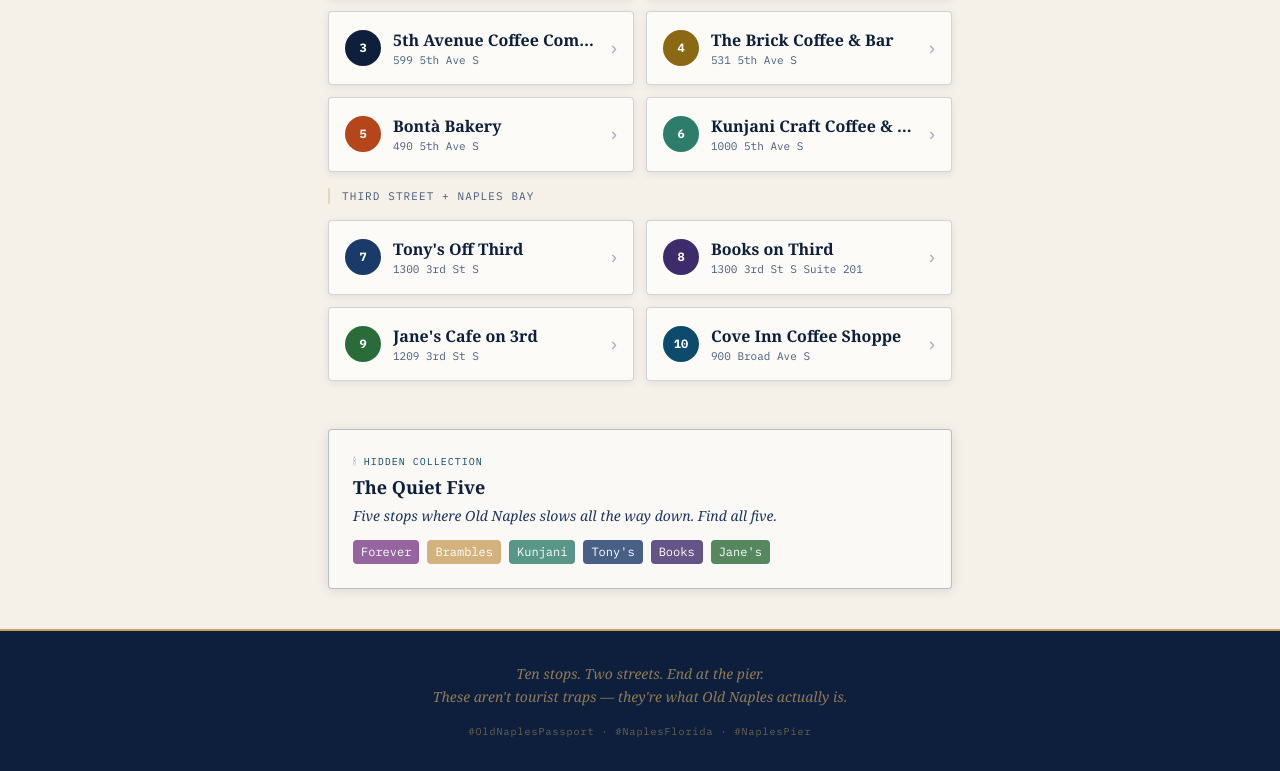
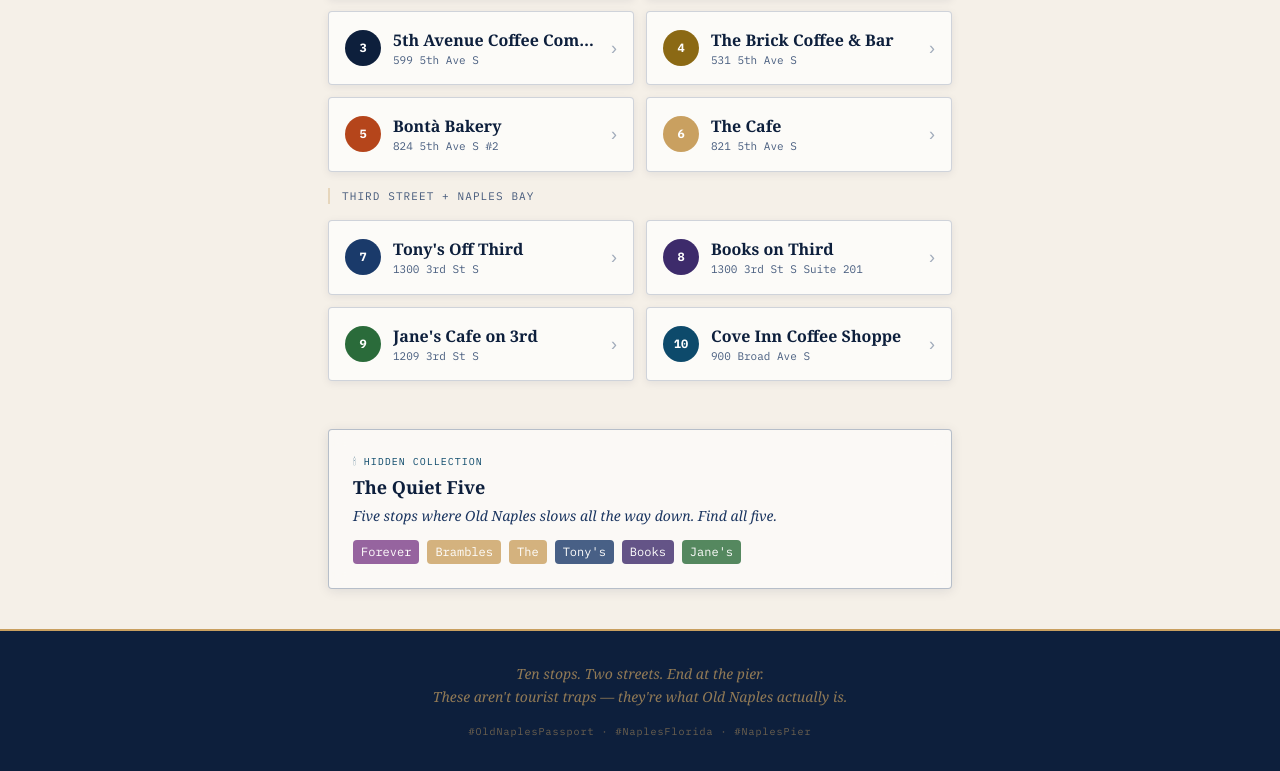
Before and after one commit to juanitok94/naples-pass, a Next.js app: page / in a window 1280 px wide. Shown: the part 850-1621 px from the top of the page. Built offline with nearby package versions, Linux system fonts and the light colour scheme; a web font is replaced by a local one.

Commit message:
fix: replace closed Kunjani with The Cafe, correct Bonta address

```diff
--- a/src/app/map/page.tsx
+++ b/src/app/map/page.tsx
@@ -24,7 +24,7 @@
 }
 
 // Latitude boundary between Fifth Ave corridor (stops 1-6) and Third St (stops 7-10)
-// Roughly between Kunjani (~26.1413) and Tony's (~26.1388)
+// Roughly between The Cafe (~26.1420) and Tony's (~26.1388)
 const CORRIDOR_LAT = 26.1400
 
 // Sort core stops for the route line
--- a/src/data/shops.json
+++ b/src/data/shops.json
@@ -182,11 +182,11 @@
   {
     "id": "bonta-bakery",
     "name": "Bontà Bakery",
-    "address": "490 5th Ave S",
+    "address": "824 5th Ave S #2",
     "city": "Naples",
     "state": "FL",
     "zip": "34102",
-    "coordinates": [-81.7957, 26.1417],
+    "coordinates": [-81.795726, 26.1415065],
     "layers": ["bakery"],
     "zone": "fifth",
     "rating": 4.6,
@@ -199,7 +199,7 @@
       "fri": "8AM–6PM",
       "sat": "8AM–6PM",
       "sun": "8AM–6PM",
-      "note": "Opened 2024 — confirm hours before visiting"
+      "note": "Opened 2024 — address confirmed 824 5th Ave S #2"
     },
     "passportStop": 5,
     "passportType": "core",
@@ -217,7 +217,7 @@
       "parkingNote": "5th Avenue South public parking garage on 8th St S."
     },
     "offer": { "active": false, "type": "verbal", "text": "", "reward": "" },
-    "nearbyPassportStops": ["the-brick-coffee-bar", "kunjani-craft-coffee"],
+    "nearbyPassportStops": ["the-brick-coffee-bar", "the-cafe"],
     "multiLayer": false,
     "instagram": "",
     "website": "",
@@ -225,48 +225,47 @@
     "lastVerified": "2026-06-26"
   },
   {
-    "id": "kunjani-craft-coffee",
-    "name": "Kunjani Craft Coffee & Gallery",
-    "address": "1000 5th Ave S",
+    "id": "the-cafe",
+    "name": "The Cafe",
+    "address": "821 5th Ave S",
     "city": "Naples",
     "state": "FL",
     "zip": "34102",
-    "coordinates": [-81.7920, 26.1413],
+    "coordinates": [-81.7960739, 26.1420097],
     "layers": ["coffee"],
     "zone": "fifth",
-    "rating": 4.6,
-    "reviewCount": 987,
+    "rating": 4.5,
+    "reviewCount": 0,
     "hours": {
-      "mon": "7AM–5PM",
-      "tue": "7AM–5PM",
-      "wed": "7AM–5PM",
-      "thu": "7AM–5PM",
-      "fri": "7AM–5PM",
-      "sat": "7AM–5PM",
-      "sun": "7AM–5PM",
-      "note": "⚠ Location needs field verification before launch"
+      "mon": "8AM–3PM",
+      "tue": "8AM–3PM",
+      "wed": "8AM–3PM",
+      "thu": "8AM–3PM",
+      "fri": "8AM–3PM",
+      "sat": "8AM–3PM",
+      "sun": "8AM–3PM"
     },
     "passportStop": 6,
     "passportType": "core",
     "streetSide": "south",
-    "selloColor": "#2e7d6b",
+    "selloColor": "#c9a060",
     "hygge": true,
     "stamp": {
-      "welcomeLine": "Kunjani 🎨",
-      "subLine": "Small-batch roasted. Fair-trade art on every wall."
+      "welcomeLine": "You made it to The Cafe.",
+      "subLine": "Halfway home. The pier is closer than it feels."
     },
     "story": {
-      "headline": "A gallery that happens to roast coffee.",
-      "body": "Kunjani sources specialty beans in small batches and pairs the café with a fair-trade art collection. Nitro cold brew, pour-over, espresso — the coffee is as serious as the art. This is the stop where you slow down and look at things on the walls.",
-      "insiderTip": "The art is all fair-trade sourced. Ask the barista about a piece if something catches your eye.",
-      "parkingNote": "Street parking available — confirm exact address before visiting."
+      "headline": "Bright food, bright morning.",
+      "body": "Sit on the patio at The Cafe and you'll see why locals keep coming back. Healthy bowls, smoked salmon plates, and barista drinks built for the kind of slow Naples morning that doesn't ask you to be anywhere yet. This is your turn-the-corner stop — the last sip of 5th before you cross to 3rd Street South.",
+      "insiderTip": "Order the Blue Boost — matcha, butterfly pea, vanilla, lavender, oat milk. It's the drink locals don't put on Instagram.",
+      "parkingNote": "Street parking on 5th; free public garage two blocks east on 6th St S."
     },
     "offer": { "active": false, "type": "verbal", "text": "", "reward": "" },
     "nearbyPassportStops": ["bonta-bakery", "tonys-off-third"],
     "multiLayer": false,
     "instagram": "",
     "website": "",
-    "status": "needs-verification",
+    "status": "confirmed-open",
     "lastVerified": "2026-06-26"
   },
   {
```
Also changed, not shown: 1 other file (tests, documents, lock files or other folders).
